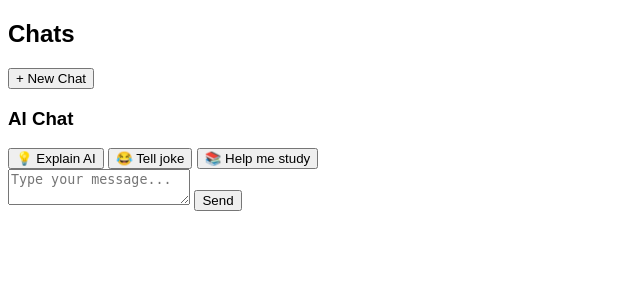
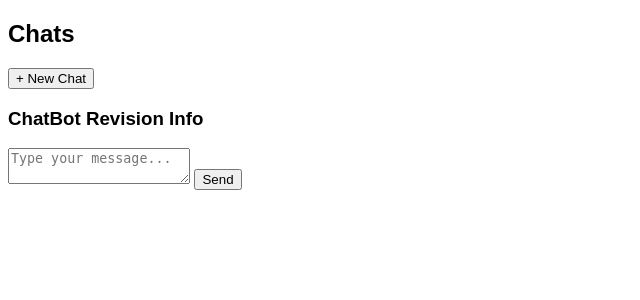
Before and after one commit to AdamTrabelsiii/openai-chatbot-projet, a Python web app: template templates/index.html in a window 1280 px wide. Shown: the top 300 px of the page, without its empty margins (0-640 px from the left). Run offline with Jinja, Linux system fonts and the light colour scheme; the template is opened without the code that fills it, so the values that code supplies are empty.

Commit message:
Update index.html

```diff
--- a/templates/index.html
+++ b/templates/index.html
@@ -24,16 +24,10 @@
   <div class="main">
 
     <div class="header">
-      <h3>AI Chat</h3>
+      <h3><h3>ChatBot Revision Info</h3></h3>
     </div>
 
     <div class="chatbox"></div>
-
-    <div class="suggestbuttons">
-      <button>💡 Explain AI</button>
-      <button>😂 Tell joke</button>
-      <button>📚 Help me study</button>
-    </div>
 
     <div class="msgarea">
       <textarea placeholder="Type your message..."></textarea>
@@ -50,7 +44,6 @@ const chatList = document.querySelector(".chat-list");
 const chatbox = document.querySelector(".chatbox");
 const msgarea = document.querySelector("textarea");
 const msgbutton = document.querySelector(".msgarea button");
-const suggestbuttons = document.querySelectorAll(".suggestbuttons button");
 
 let chats = JSON.parse(localStorage.getItem("chats")) || {};
 let currentChatId = null;
@@ -164,11 +157,6 @@ msgbutton.onclick = function () {
   handleUserMessage(msgarea.value);
 };
 
-/* SUGGEST BUTTONS */
-suggestbuttons[0].onclick = () => handleUserMessage("💡 Explain AI");
-suggestbuttons[1].onclick = () => handleUserMessage("😂 Tell joke");
-suggestbuttons[2].onclick = () => handleUserMessage("📚 Help me study");
-
 /* NEW CHAT */
 newchat.onclick = createChat;
 
```
